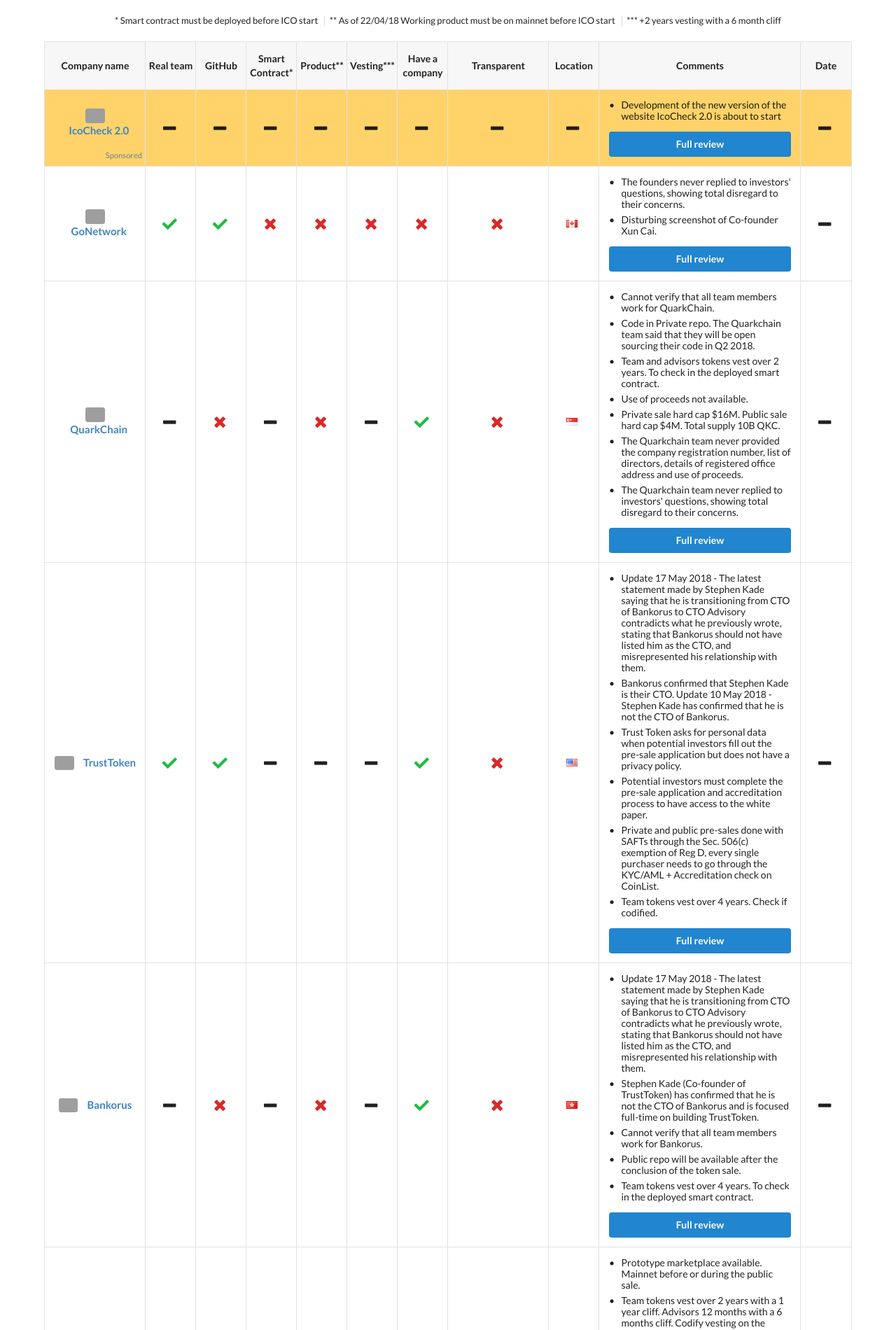
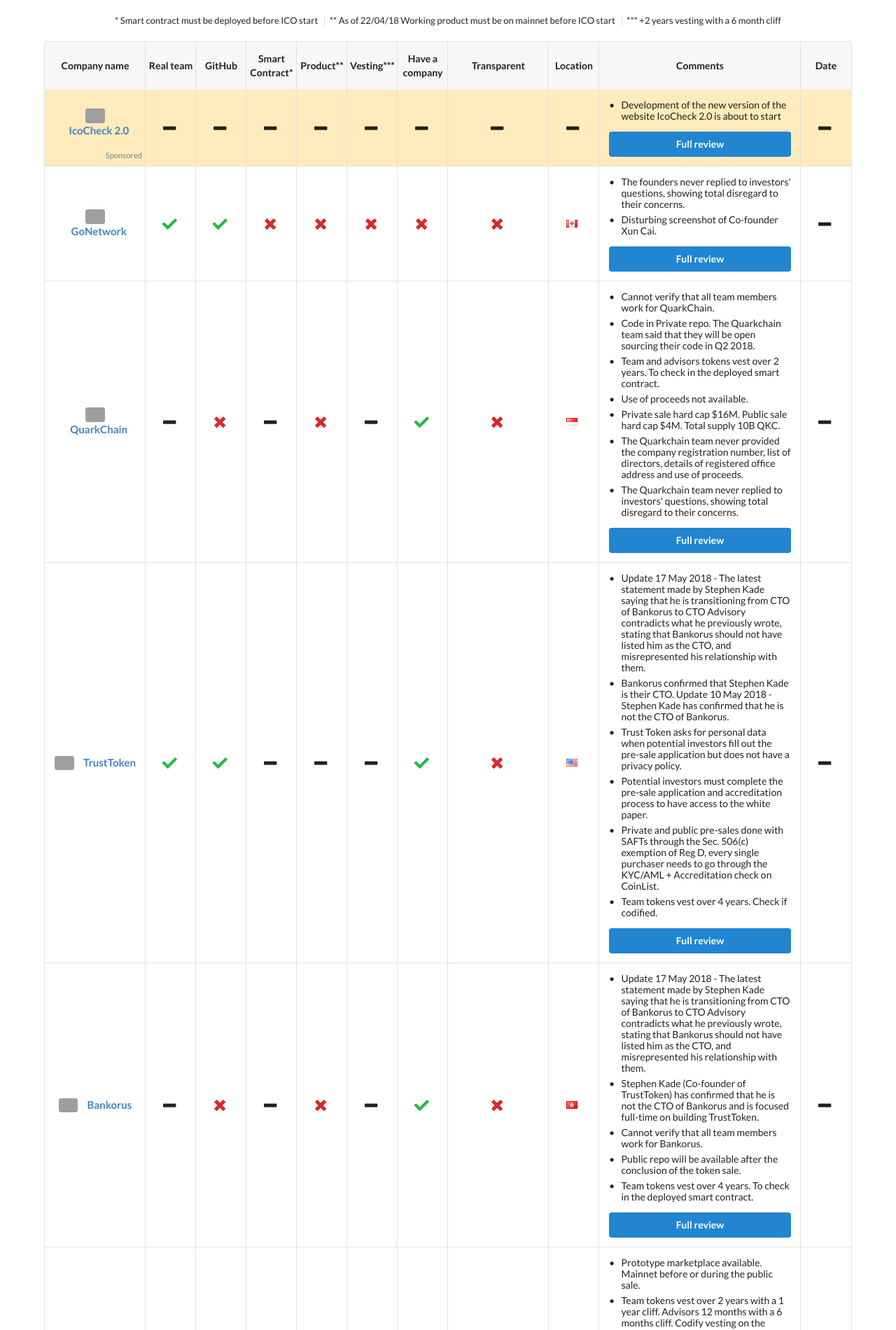
Before and after one commit to ico-check/ico-check, a Jekyll site: the page built from index.md, in a window 1280 px wide. Shown: the part 653-2553 px from the top of the page at 70% size. Built offline with Jekyll 4.4.1, drawn with Linux system fonts in a browser that asks for light colours; nearby versions of some CDN libraries; grey boxes are pictures that could not be loaded.

Commit message:
Changed Highlighted text color

```diff
--- a/assets/main.scss
+++ b/assets/main.scss
@@ -9,7 +9,7 @@
 
 $border-color: #e1e2e2;
 
-$highlighted-color: #FFD36A;
+$highlighted-color: #ffebbb;
 
 $system-monospace: "SF Mono", "Monaco", "Inconsolata", "Fira Mono", "Droid Sans Mono", "Source Code Pro", monospace;
 
```
